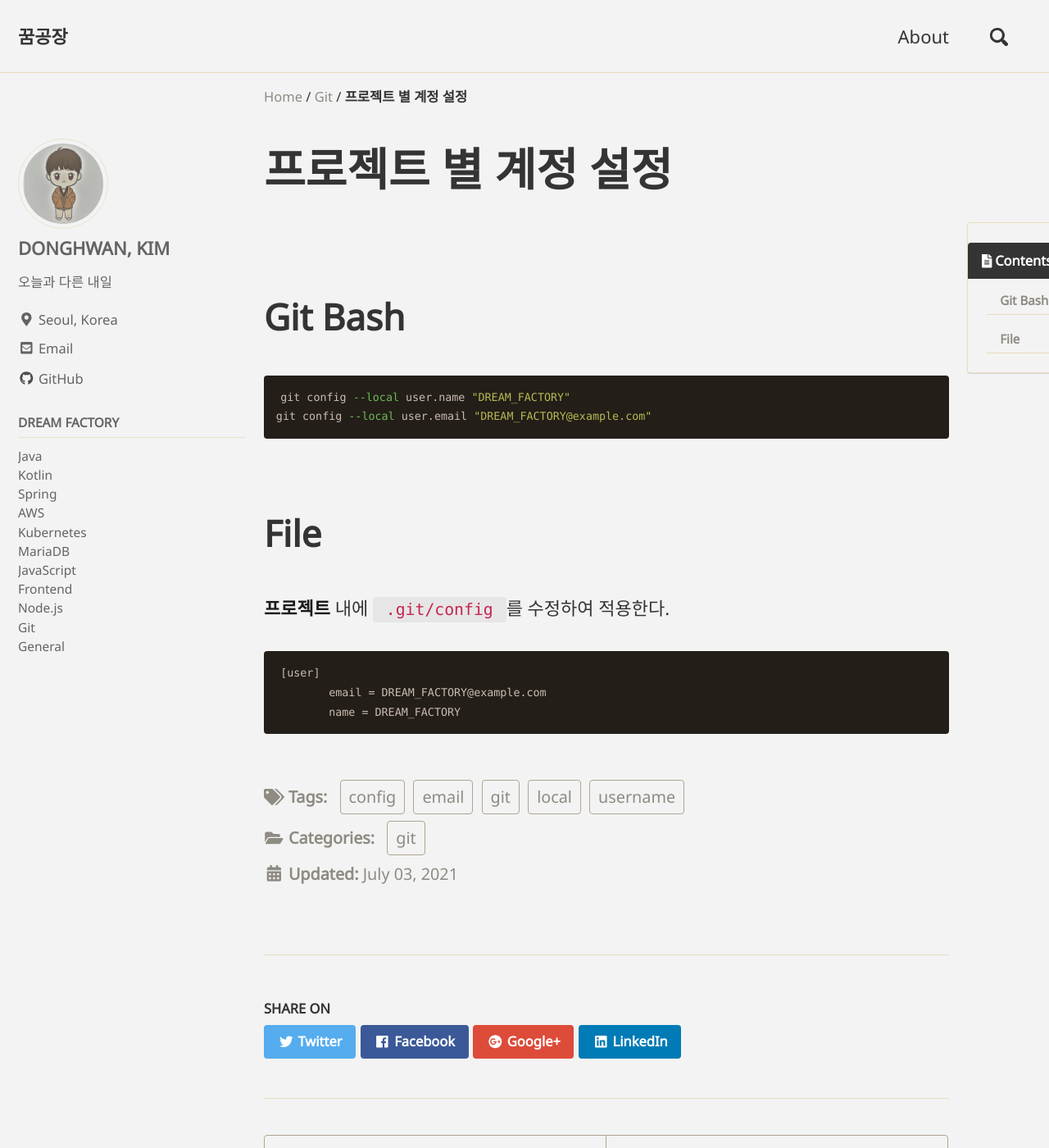
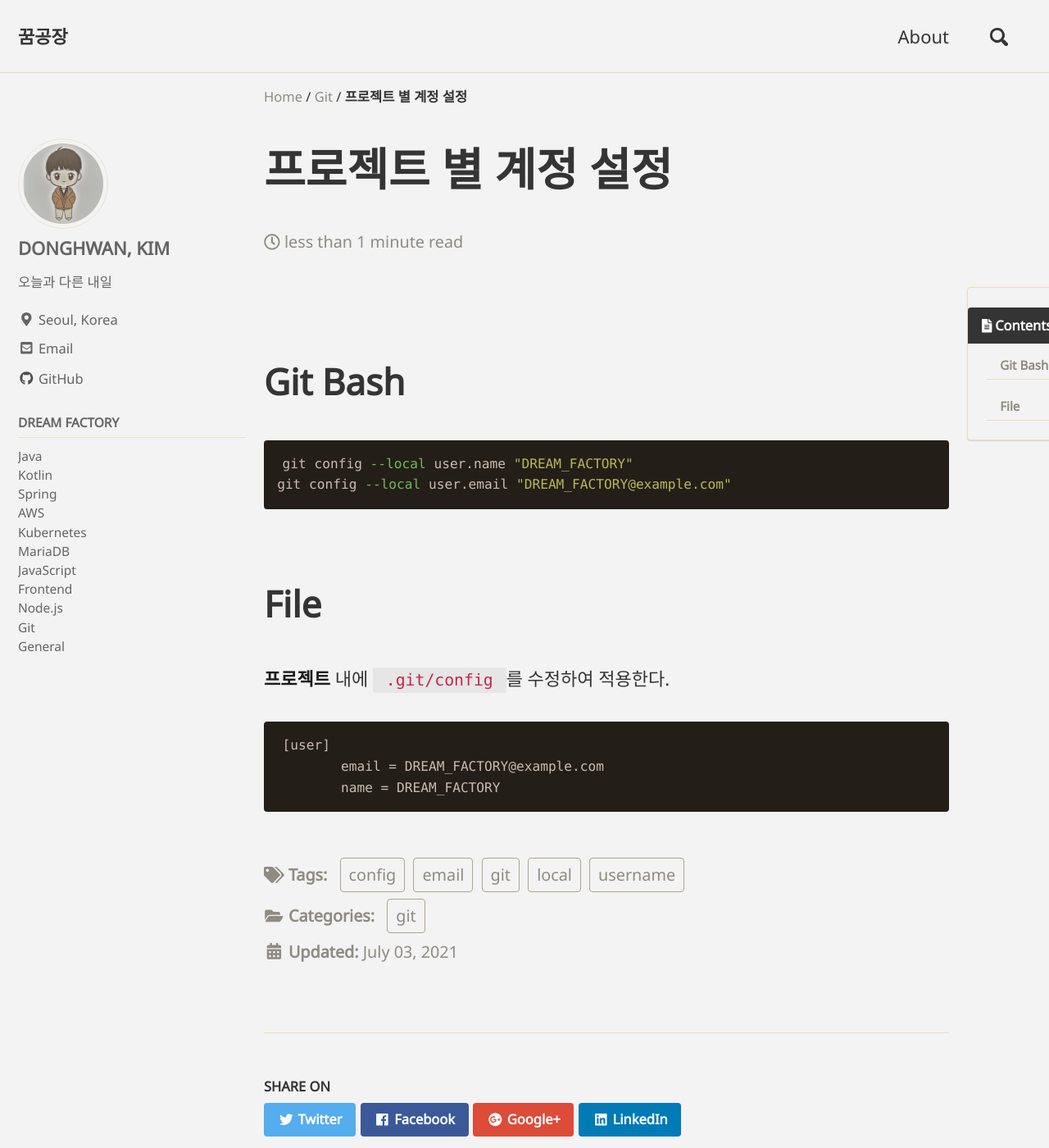
Before and after one commit to yearnlune/yearnlune.github.io, a Jekyll site: the page built from _posts/git/2021-07-03-git-config-local.md, in a window 1280 px wide and 1400 px high. Shown: the whole window at 82% size. Built offline with Jekyll 4.4.1, drawn with Linux system fonts in a browser that asks for light colours; cached includes are drawn as plain includes; comment, search, counter and statistics services are not loaded; some of the changed text lies outside the part shown.

Commit message:
fix: Updated styles

```diff
--- a/_config.yml
+++ b/_config.yml
@@ -289,7 +289,7 @@ defaults:
     values:
       layout: single
       author_profile: true
-      read_time: false
+      read_time: true
       comments: true
       share: true
       related: true
--- a/_sass/custom.scss
+++ b/_sass/custom.scss
@@ -77,11 +77,11 @@
     padding: 1.2em;
     border-radius: 6px;
     overflow-x: auto;
-    font-size: 0.9em;
+    font-size: 0.98em;
     line-height: 1.6;
 
     code {
-      font-size: 0.9em;
+      font-size: 1em;
     }
   }
 
@@ -155,7 +155,7 @@
 .page__content {
   ul, ol {
     li {
-      margin-bottom: 0.8em;
+      margin-bottom: 1em;
 
       p {
         margin-bottom: 0.5em;
@@ -176,6 +176,34 @@
     margin: 2.5em 0;
     border: 0;
     border-top: 1px solid $border-color;
+  }
+}
+
+/* 이미지 반응형 스타일 */
+.page__content {
+  img {
+    max-width: 100%;
+    height: auto;
+    display: block;
+    margin: 1.5em auto;
+    border-radius: 4px;
+
+    // 이미지에 캡션이 있는 경우
+    & + em {
+      display: block;
+      text-align: center;
+      font-size: 0.9em;
+      color: $muted-text-color;
+      margin-top: -1em;
+      margin-bottom: 1.5em;
+    }
+  }
+
+  // 인라인 이미지 (작은 아이콘 등)
+  p img {
+    display: inline-block;
+    margin: 0 0.2em;
+    vertical-align: middle;
   }
 }
 
```
